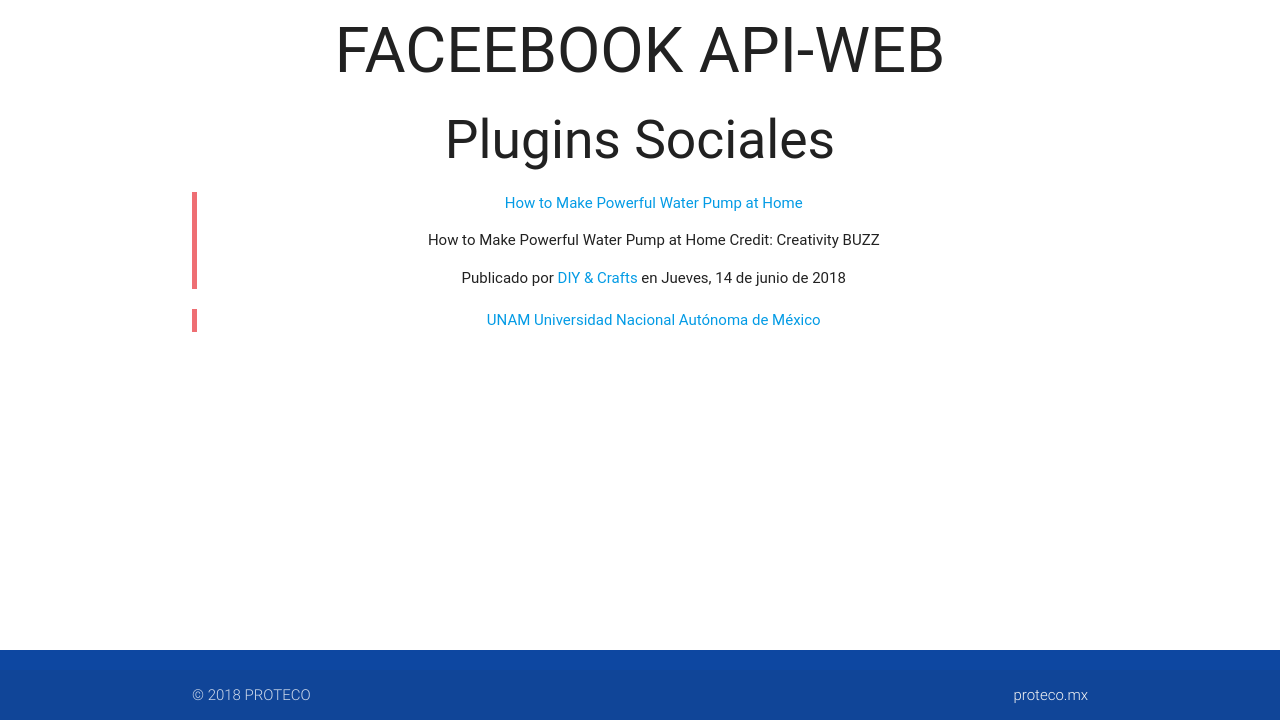
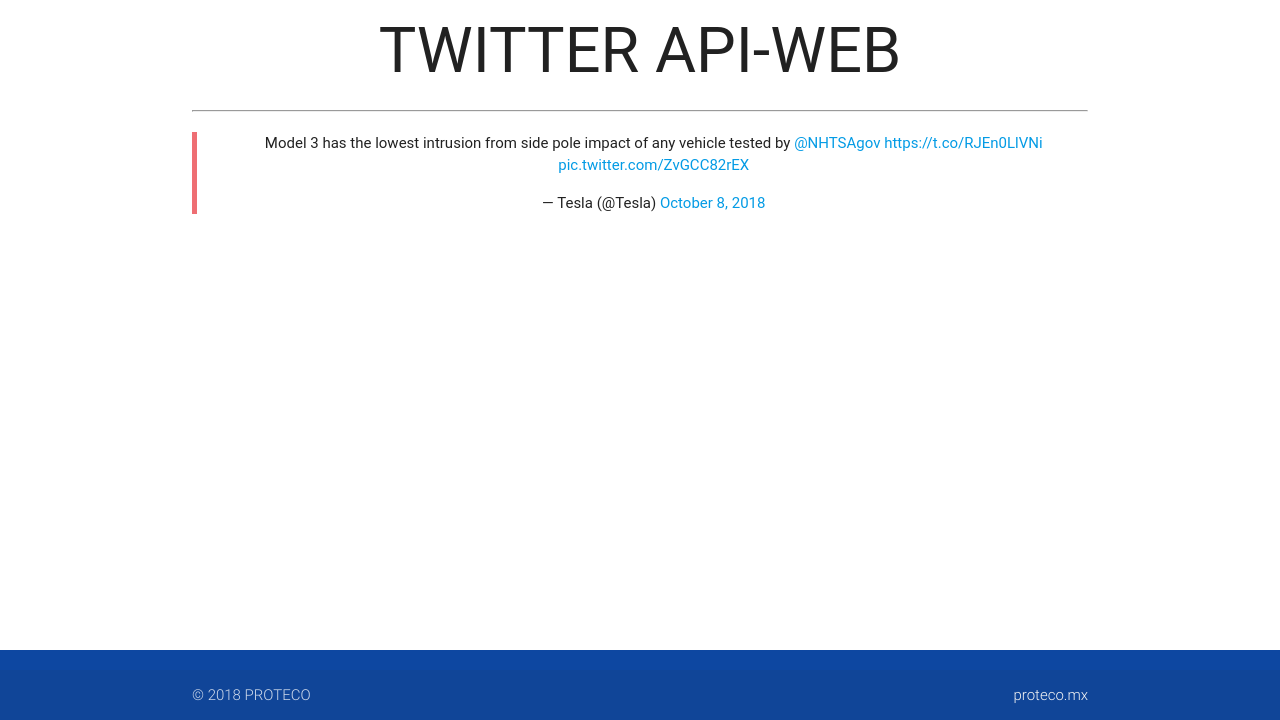
Before and after one commit to RotcehOdraude/ClaseAPIFB37, a plain HTML site: page index.html in a window 1280 px wide. Shown: the part 80-800 px from the top of the page. Drawn offline with Linux system fonts and the light colour scheme; a web font is replaced by a local one.

Commit message:
TWITTER API WEB.

```diff
--- a/index.html
+++ b/index.html
@@ -20,13 +20,9 @@
 	</header>
 	<div class="container">
 		<center>
-		<h1>FACEEBOOK API-WEB</h1>
-		<h2>Plugins Sociales</h2>
-		<div class="fb-like" data-href="https://rotcehodraude.github.io/ClaseAPIFB37/" data-layout="standard" data-action="like" data-size="large" data-show-faces="true" data-share="true"></div>
-		<div class="fb-save" data-uri="https://rotcehodraude.github.io/ClaseAPIFB37/" data-size="large"></div>
-		<div class="fb-comments" data-href="https://rotcehodraude.github.io/ClaseAPIFB37/" data-numposts="20"></div>
-		<div class="fb-video" data-href="https://www.facebook.com/DIYCraftsTV/videos/692563557769462/" data-width="500" data-show-text="false"><blockquote cite="https://www.facebook.com/DIYCraftsTV/videos/692563557769462/" class="fb-xfbml-parse-ignore"><a href="https://www.facebook.com/DIYCraftsTV/videos/692563557769462/">How to Make Powerful Water Pump at Home</a><p>How to Make Powerful Water Pump at Home Credit: Creativity BUZZ</p>Publicado por <a href="https://www.facebook.com/DIYCraftsTV/">DIY &amp; Crafts</a> en Jueves, 14 de junio de 2018</blockquote></div>
-		<div class="fb-page" data-href="https://www.facebook.com/UNAM.MX.Oficial/" data-tabs="timeline" data-small-header="false" data-adapt-container-width="true" data-hide-cover="false" data-show-facepile="true"><blockquote cite="https://www.facebook.com/UNAM.MX.Oficial/" class="fb-xfbml-parse-ignore"><a href="https://www.facebook.com/UNAM.MX.Oficial/">UNAM Universidad Nacional Autónoma de México</a></blockquote></div>
+		<h1>TWITTER API-WEB</h1>
+		<hr>
+		<blockquote class="twitter-tweet" data-theme="dark" data-link-color="#2B7BB9"><p lang="en" dir="ltr">Model 3 has the lowest intrusion from side pole impact of any vehicle tested by <a href="https://twitter.com/NHTSAgov?ref_src=twsrc%5Etfw">@NHTSAgov</a> <a href="https://t.co/RJEn0LlVNi">https://t.co/RJEn0LlVNi</a> <a href="https://t.co/ZvGCC82rEX">pic.twitter.com/ZvGCC82rEX</a></p>&mdash; Tesla (@Tesla) <a href="https://twitter.com/Tesla/status/1049285776393953280?ref_src=twsrc%5Etfw">October 8, 2018</a></blockquote> <script async src="https://platform.twitter.com/widgets.js" charset="utf-8"></script>
 		</center>
 	</div>
 	<footer class="page-footer blue darken-4" style="position:fixed;bottom:0;left:0;width:100%;">
```
